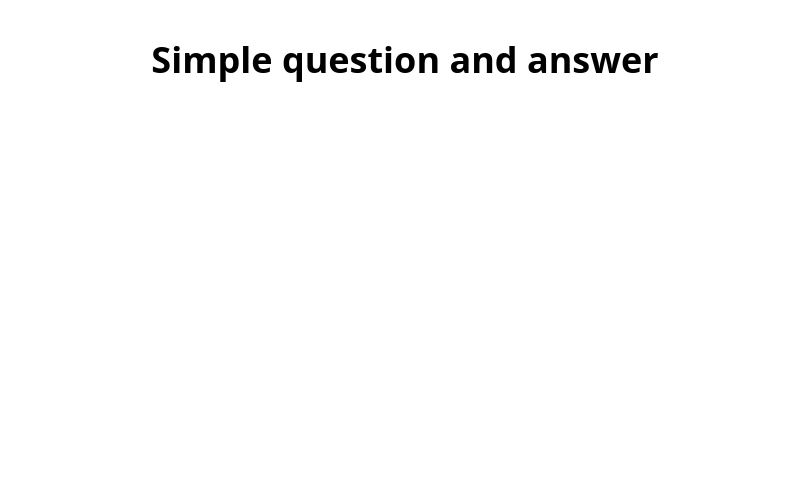
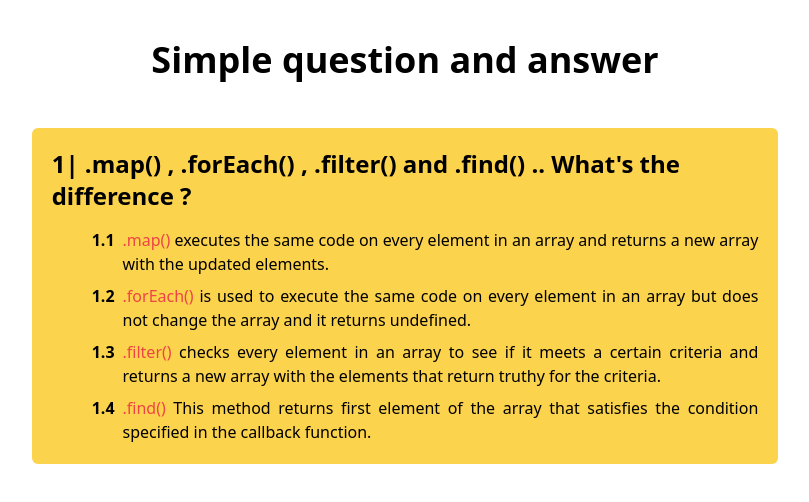
Before and after one commit to HmSani6699/As-project-7, a plain HTML site: page blog.html in a window 1280 px wide. Shown: the whole page, without its empty margins (235-1044 px from the left). Drawn offline with nearby package versions, Linux system fonts and the light colour scheme.

Commit message:
the answer to the first question complete

```diff
--- a/blog.html
+++ b/blog.html
@@ -26,10 +26,93 @@
 
     <!-- main section start -->
     <main>
-        <section>
+        <section
+            class="w-7/12 mx-auto bg-amber-300 mt-12 rounded-md p-5">
             <!-- blog section start -->
             <article>
+                <h1
+                    class="text-2xl font-semibold">
+                    1| .map() ,
+                    .forEach() ,
+                    .filter() and .find() ..
+                    What's the difference ? </h1>
+                <blockquote
+                    class="pl-10 text-justify mt-4">
+                    <div class="mt-2 flex gap-2">
+                        <span
+                            class="font-semibold">1.1
+                        </span>
+                        <div>
+                            <span
+                                class="text-red-500">.map()</span>
+                            executes the
+                            same code on every
+                            element
+                            in an array and
+                            returns a
+                            new array with the
+                            updated
+                            elements.
+                        </div>
+                    </div>
 
+                    <div class="mt-2 flex gap-2">
+                        <span
+                            class="font-semibold">1.2
+                        </span>
+                        <div>
+                            <span
+                                class="text-red-500">.forEach()</span>
+                            is used to
+                            execute the same code
+                            on
+                            every element in an
+                            array
+                            but does not change
+                            the
+                            array and it returns
+                            undefined.
+                        </div>
+                    </div>
+
+                    <div class="mt-2 flex gap-2">
+                        <span
+                            class="font-semibold">1.3
+                        </span>
+                        <div>
+                            <span
+                                class="text-red-500">.filter()</span>
+                            checks every
+                            element in an array to
+                            see
+                            if it meets a certain
+                            criteria and returns a
+                            new
+                            array with the
+                            elements
+                            that return truthy for
+                            the
+                            criteria.
+                        </div>
+                    </div>
+
+                    <div class="mt-2 flex gap-2">
+                        <span
+                            class="font-semibold">1.4
+                        </span>
+                        <div><span
+                                class="text-red-500">.find()</span>
+                            This method
+                            returns first element
+                            of
+                            the array that
+                            satisfies
+                            the condition
+                            specified in
+                            the callback function.
+                        </div>
+                    </div>
+                </blockquote>
             </article>
             <!-- blog section end -->
         </section>
```
